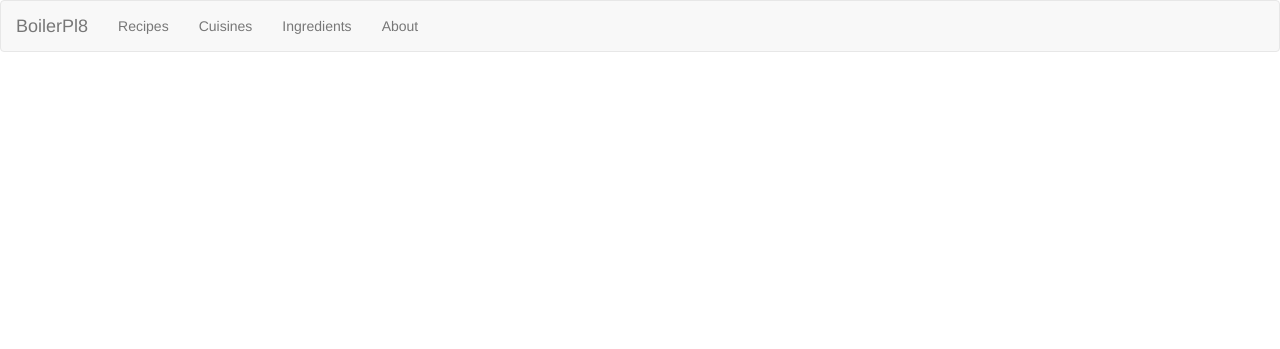
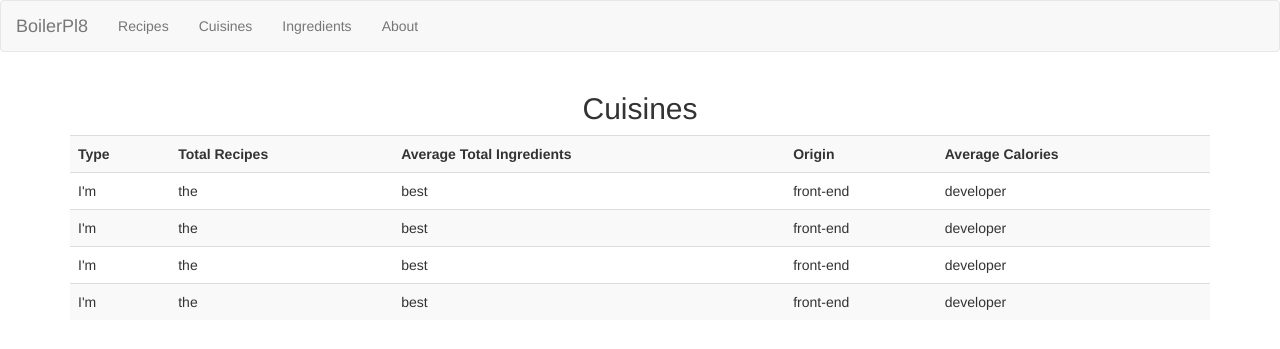
Before and after one commit to Sethalopod/cs373-idb, a Flask app: page /cuisine in a window 1280 px wide. Shown: the top 349 px of the page. Run offline with Flask 2, Linux system fonts and the light colour scheme; data that the repository does not hold is empty; some libraries are stand-ins or nearby versions.

Commit message:
Table pages

```diff
--- a/app/templates/cuisine.html
+++ b/app/templates/cuisine.html
@@ -15,11 +15,63 @@
     // $("#footer").load("footer.html");
   });
   </script>
-  <title>BoilerPl8</title>
+  <title>BoilerPl8 - Cuisines</title>
 </head>
+
 <body>
-<div id="header"></div>
+  <div id="header"></div>
+  <link rel="stylesheet" href="/static/css/site.css">
+  <div class="container-fluid">
+    <div class="row">
+      <div class="col-md-12 col-xs-12">
+        <h2 class="text-center">Cuisines</h2>
+      </div>
+    </div>
+  </div>
+  <div class ="container">
+    <div class="row">
+      <div class="col-md-12">
+      <table class="table table-striped">
+          <tr>
+              <th>Type</th>
+              <th>Total Recipes</th>
+              <th>Average Total Ingredients</th>
+              <th>Origin</th>
+              <th>Average Calories</th>
+          </tr>
+          <tr>
+              <td>I'm</td>
+              <td>the</td>
+              <td>best</td>
+              <td>front-end</td>
+              <td>developer</td>
+          </tr>
+          <tr>
+              <td>I'm</td>
+              <td>the</td>
+              <td>best</td>
+              <td>front-end</td>
+              <td>developer</td>
+          </tr>
+          <tr>
+              <td>I'm</td>
+              <td>the</td>
+              <td>best</td>
+              <td>front-end</td>
+              <td>developer</td>
+          </tr>
+          <tr>
+              <td>I'm</td>
+              <td>the</td>
+              <td>best</td>
+              <td>front-end</td>
+              <td>developer</td>
+          </tr>
+      </table>
+    </div>
+  </div>
+</body>
+
 <!--Remaining section-->
-<!-- <div id="footer"></div> -->
-</body>
+<!-- <div id="footer"></div></body> -->
 </html>
```
Also changed, not shown: app/templates/ingredients.html (+29 -9 lines), app/templates/recipes.html (+56 -4 lines), 1 other file.
